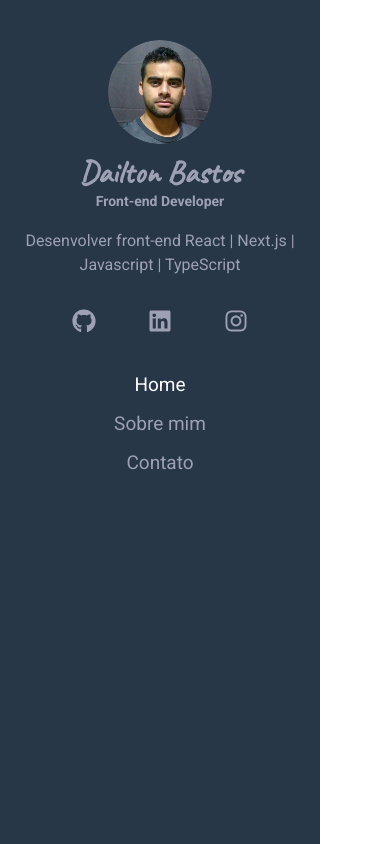
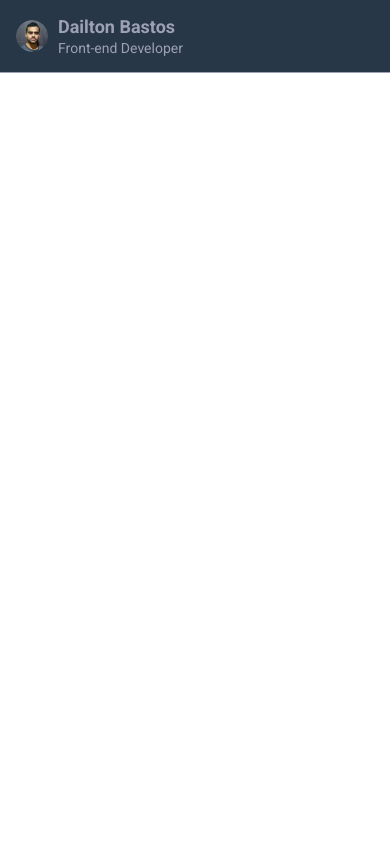
Before and after one commit to Dailton-Bastos/dailtonbastos.com.br, a Next.js app: page / in a window 390 px wide. Built offline with nearby package versions, Linux system fonts and the light colour scheme.

Commit message:
feat(sidebar): add responsive layout

```diff
--- a/src/components/Avatar/styles.module.scss
+++ b/src/components/Avatar/styles.module.scss
@@ -1,8 +1,14 @@
 .avatarWrapper {
   margin: auto;
-  height: 10.4rem;
-  width: 10.4rem;
+  height: 3.2rem;
+  width: 3.2rem;
   clip-path: circle(50% at 50% 50%);
+
+  @media screen and (min-width: 1025px) {
+    //desktop and above
+    height: 10.4rem;
+    width: 10.4rem;
+  }
 
   img {
     border-radius: 50%;
--- a/src/components/Layout/index.tsx
+++ b/src/components/Layout/index.tsx
@@ -1,6 +1,13 @@
 import React from 'react'
 
+import { Profile } from '~/components/Profile'
 import { Sidebar } from '~/components/Sidebar'
+import { useMedia } from '~/hooks/useMedia'
+import {
+  BLOG_AUTHOR,
+  BLOG_AUTHOR_POSITION,
+  BLOG_AUTHOR_DESCRIPTION,
+} from '~/lib/constants'
 
 import styles from './styles.module.scss'
 
@@ -9,8 +16,17 @@ interface LayoutProps {
 }
 
 export const Layout = ({ children }: LayoutProps): JSX.Element => {
+  const isMobile = useMedia('(max-width: 1024px)')
   return (
     <section className={styles.layoutWrapper}>
+      {isMobile && (
+        <Profile
+          title={BLOG_AUTHOR}
+          position={BLOG_AUTHOR_POSITION}
+          authorDescription={BLOG_AUTHOR_DESCRIPTION}
+          isMobileHeader={true}
+        />
+      )}
       <Sidebar />
       <main className={styles.layoutMain}>{children}</main>
     </section>
--- a/src/components/MenuLinks/styles.module.scss
+++ b/src/components/MenuLinks/styles.module.scss
@@ -1,13 +1,27 @@
 .menuLinksWrapper {
-  margin: 3.2rem 0;
+  margin: auto;
+
+  @media screen and (min-width: 1025px) {
+    //desktop and above
+    margin: 3.2rem 0;
+  }
 }
 
 .menuLinksList {
-  font-size: 1.9rem;
+  font-size: 2.2rem;
+  @media screen and (min-width: 1025px) {
+    //desktop and above
+    font-size: 1.9rem;
+  }
 }
 
 .menuLinksItem {
-  padding: 0.8rem 0;
+  padding: 1.6rem 0;
+
+  @media screen and (min-width: 1025px) {
+    //desktop and above
+    padding: 0.8rem 0;
+  }
 
   .active {
     color: var(--color-white);
--- a/src/components/Profile/index.tsx
+++ b/src/components/Profile/index.tsx
@@ -8,6 +8,7 @@ interface ProfileProps {
   title: string
   position: string
   authorDescription: string
+  isMobileHeader: boolean
 }
 
 import styles from './styles.module.scss'
@@ -16,9 +17,14 @@ export const Profile = ({
   title,
   position,
   authorDescription,
+  isMobileHeader,
 }: ProfileProps): JSX.Element => {
   return (
-    <section className={styles.profileContainer}>
+    <section
+      className={`${styles.profileContainer} ${
+        isMobileHeader ? styles.isMobile : ''
+      }`}
+    >
       <Link href="/" passHref>
         <a className={styles.profileLink}>
           <Avatar />
@@ -28,7 +34,9 @@ export const Profile = ({
           </h1>
         </a>
       </Link>
-      <p className={styles.authorDescription}>{authorDescription}</p>
+      {!isMobileHeader && (
+        <p className={styles.authorDescription}>{authorDescription}</p>
+      )}
     </section>
   )
 }
--- a/src/components/Profile/styles.module.scss
+++ b/src/components/Profile/styles.module.scss
@@ -1,26 +1,57 @@
 .profileContainer {
+  flex-direction: column;
   padding-top: 2rem;
+
+  &.isMobile {
+    align-items: flex-start;
+    background: var(--color-gray-700);
+    border-bottom: 1px solid var(--color-gray-500);
+    display: flex;
+    flex-direction: row;
+    padding: 1.6rem;
+    position: fixed;
+    width: 100vw;
+    z-index: 10;
+  }
 }
 
 .profileLink {
   color: var(--color-gray-500);
+  display: flex;
   transition: color 0.2s ease;
 
   &:hover {
     color: var(--color-white);
   }
+
+  @media screen and (min-width: 1025px) {
+    //desktop and above
+    display: block;
+  }
 }
 
 .profileAuthor {
-  font-family: 'Caveat';
-  font-size: 3.2rem;
-  margin: 0.8rem auto 2rem;
+  font-size: 1.8rem;
+  margin: 0 0 0 10px;
+
+  @media screen and (min-width: 1025px) {
+    font-family: 'Caveat';
+    //desktop and above
+    font-size: 3.2rem;
+    margin: 0.8rem auto 2rem;
+  }
 }
 
 .profilePosition {
-  font-family: 'Roboto';
+  display: block;
   font-size: 1.4rem;
-  display: block;
+  font-weight: normal;
+  margin-top: 0.3rem;
+
+  @media screen and (min-width: 1025px) {
+    //desktop and above
+    font-family: 'Roboto';
+  }
 }
 
 .authorDescription {
--- a/src/components/Sidebar/index.tsx
+++ b/src/components/Sidebar/index.tsx
@@ -3,6 +3,7 @@ import React from 'react'
 import { MenuLinks } from '~/components/MenuLinks'
 import { Profile } from '~/components/Profile'
 import { SocialLinks } from '~/components/SocialLinks'
+import { useMedia } from '~/hooks/useMedia'
 import {
   BLOG_AUTHOR,
   BLOG_AUTHOR_POSITION,
@@ -12,14 +13,19 @@ import {
 import styles from './styles.module.scss'
 
 export const Sidebar = (): JSX.Element => {
+  const isDesktop = useMedia('(min-width: 1025px)')
+
   return (
     <>
-      <aside className={styles.sidebarContainer}>
-        <Profile
-          title={BLOG_AUTHOR}
-          position={BLOG_AUTHOR_POSITION}
-          authorDescription={BLOG_AUTHOR_DESCRIPTION}
-        />
+      <aside className={`${styles.sidebarContainer}`}>
+        {isDesktop && (
+          <Profile
+            title={BLOG_AUTHOR}
+            position={BLOG_AUTHOR_POSITION}
+            authorDescription={BLOG_AUTHOR_DESCRIPTION}
+            isMobileHeader={false}
+          />
+        )}
 
         <section className={styles.menuLinksContainer}>
           <SocialLinks />
--- a/src/components/Sidebar/styles.module.scss
+++ b/src/components/Sidebar/styles.module.scss
@@ -1,14 +1,27 @@
 .sidebarContainer {
-  align-items: center;
   background: var(--color-gray-700);
   display: flex;
   flex-direction: column;
-  height: 100vh;
+  height: calc(100% - 49px);
   position: fixed;
-  padding: 2rem;
   text-align: center;
-  width: 32rem;
+  transform: translateX(-100vw);
+  width: 100%;
+  transition: all 0.2s ease 0s;
   z-index: 2;
+
+  &.isOpen {
+    transform: translateX(0);
+  }
+
+  @media screen and (min-width: 1025px) {
+    //desktop and above
+    align-items: center;
+    height: 100vh;
+    padding: 2rem;
+    transform: none;
+    width: 32rem;
+  }
 }
 
 .menuLinksContainer {
--- a/src/components/SocialLinks/index.tsx
+++ b/src/components/SocialLinks/index.tsx
@@ -1,10 +1,14 @@
 import React from 'react'
+
+import { useMedia } from '~/hooks/useMedia'
 
 import { links } from './content'
 import { Icons } from './Icons'
 import styles from './styles.module.scss'
 
 export const SocialLinks = (): JSX.Element => {
+  const isMobile = useMedia('(max-width: 1024px)')
+
   return (
     <nav className={styles.socialLinksWrapper}>
       <ul className={styles.socialLinksList}>
@@ -20,7 +24,7 @@ export const SocialLinks = (): JSX.Element => {
                 rel="noopener noreferrer"
               >
                 <div className={styles.iconWrapper}>
-                  <Icon size={24} />
+                  <Icon size={isMobile ? 30 : 24} />
                 </div>
               </a>
             </li>
--- a/src/components/SocialLinks/styles.module.scss
+++ b/src/components/SocialLinks/styles.module.scss
@@ -1,6 +1,13 @@
 .socialLinksWrapper {
-  margin: 3.2rem auto 0;
+  margin: 0 0 2rem;
+  order: 2;
   width: 100%;
+
+  @media screen and (min-width: 1025px) {
+    //desktop and above
+    order: initial;
+    margin: 3.2rem auto 0;
+  }
 }
 
 .socialLinksList {
@@ -20,8 +27,14 @@
 
 .iconWrapper {
   fill: var(--color-gray-500);
-  height: 24px;
-  width: 24px;
+  height: 30px;
+  width: 30px;
+
+  @media screen and (min-width: 1025px) {
+    //desktop and above
+    height: 24px;
+    width: 24px;
+  }
 
   &:hover {
     svg {
```
